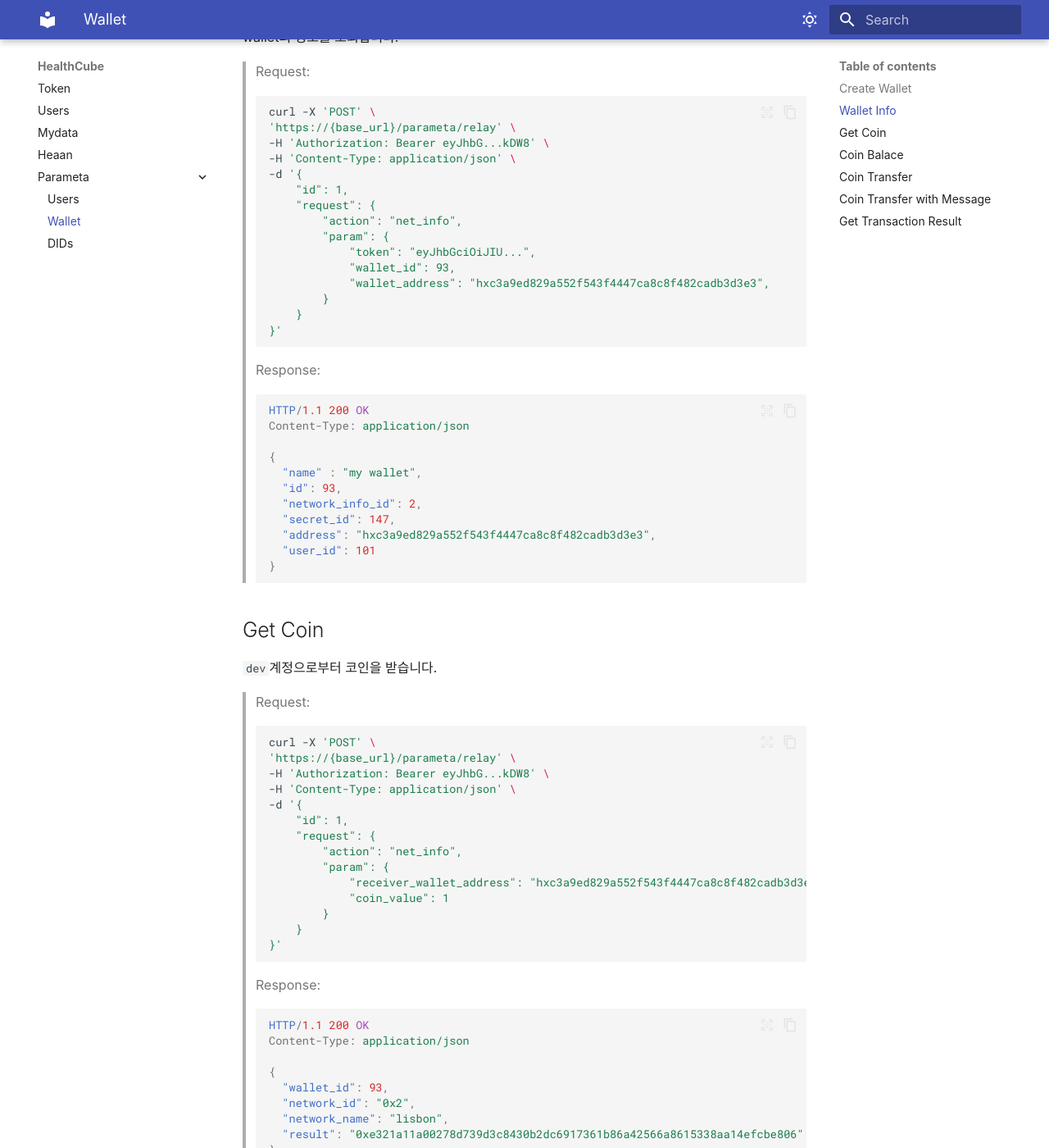
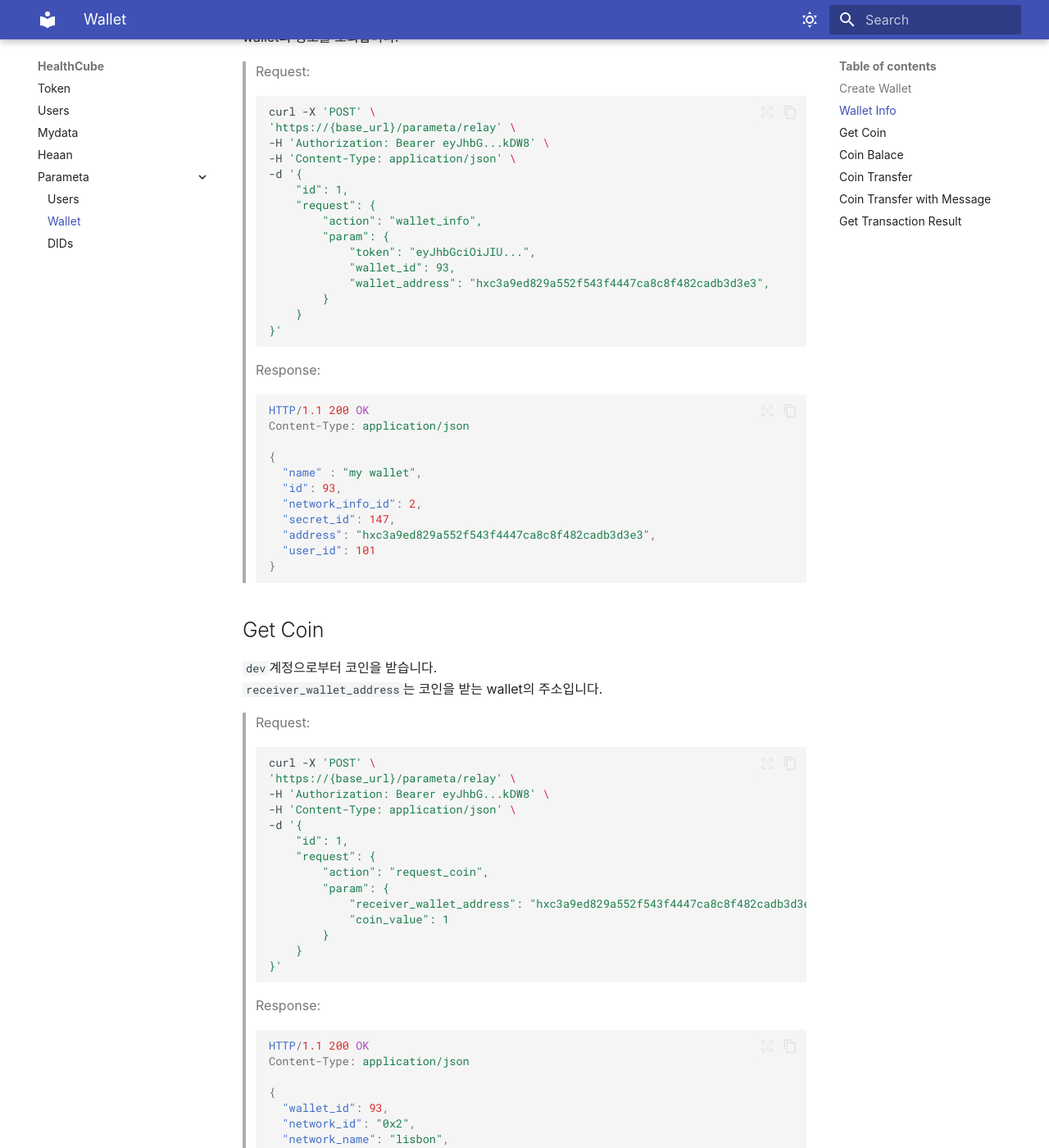
Before and after one commit to dongdongjae/healthcube-docs, an MkDocs documentation site: the page built from docs/parameta_wallet.md, in a window 1280 px wide and 1400 px high, scrolled down 1057 px. Shown: the whole window at 82% size. Built offline with MkDocs 1.6.1 and Material for MkDocs 9.7.7, drawn with Linux system fonts in a browser that asks for light colours; some of the changed text lies outside the part shown.

Commit message:
Update: parameta_wallet request.action 변경

```diff
--- a/docs/parameta_wallet.md
+++ b/docs/parameta_wallet.md
@@ -17,7 +17,7 @@ network_info_id가 2인 `lisbon` network에 `wallet name`으로 wallet을 만듭
 > -d '{
 >     "id": 1,
 >     "request": {
->         "action": "net_info",
+>         "action": "create_wallet",
 >         "param": {
 >             "token": "eyJhbGciOiJIU...",
 >             "wallet_name": "my wallet",
@@ -57,7 +57,7 @@ wallet의 정보를 조회합니다.
 > -d '{
 >     "id": 1,
 >     "request": {
->         "action": "net_info",
+>         "action": "wallet_info",
 >         "param": {
 >             "token": "eyJhbGciOiJIU...",
 >             "wallet_id": 93,
@@ -86,6 +86,7 @@ wallet의 정보를 조회합니다.
 ## Get Coin
 
 `dev`계정으로부터 코인을 받습니다.
+`receiver_wallet_address`는 코인을 받는 wallet의 주소입니다.
 
 > Request:
 >
@@ -97,7 +98,7 @@ wallet의 정보를 조회합니다.
 > -d '{
 >     "id": 1,
 >     "request": {
->         "action": "net_info",
+>         "action": "request_coin",
 >         "param": {
 >             "receiver_wallet_address": "hxc3a9ed829a552f543f4447ca8c8f482cadb3d3e3",
 >             "coin_value": 1
```
Also changed, not shown: other parts of docs/parameta_wallet.md (+3 -3 lines).
